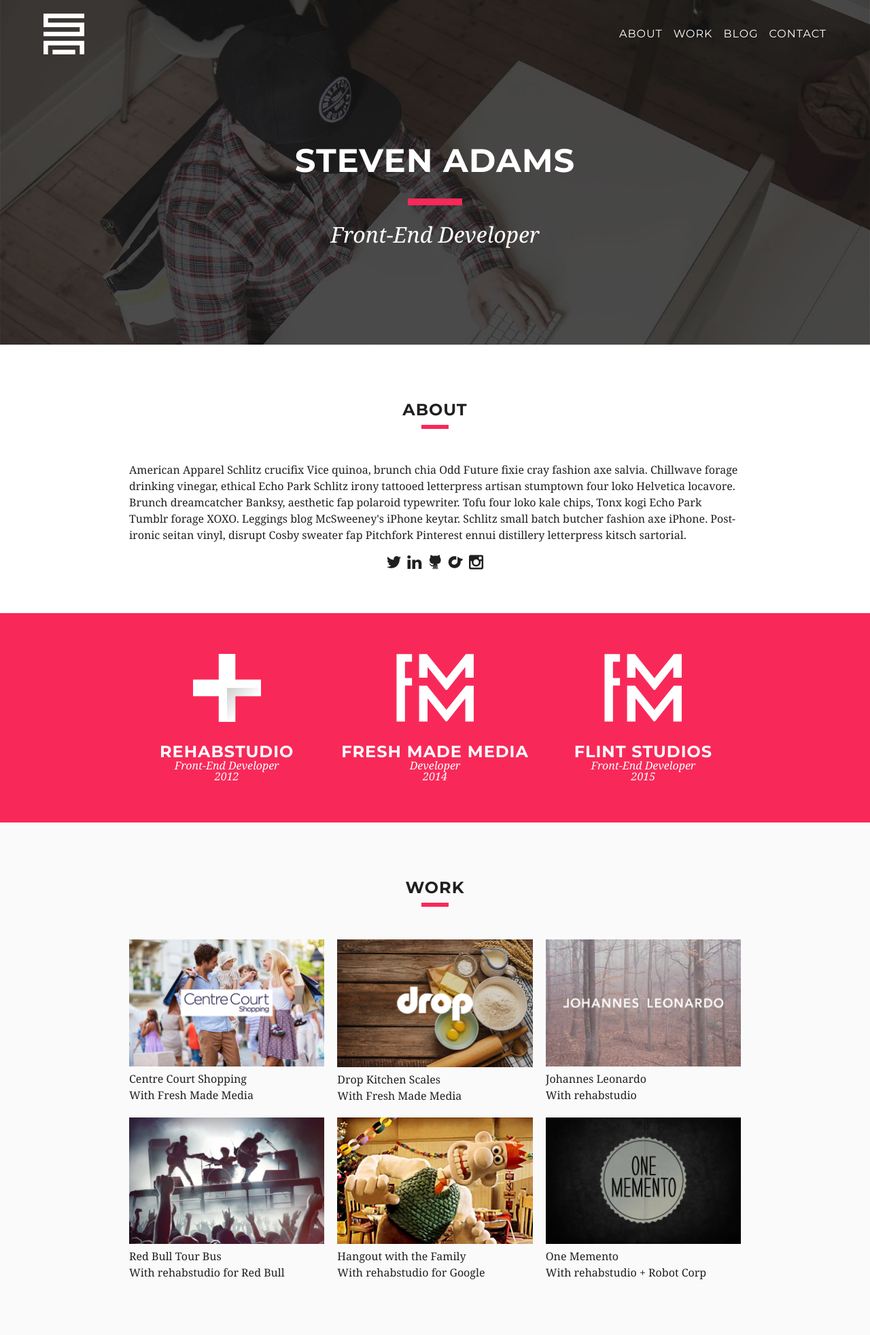
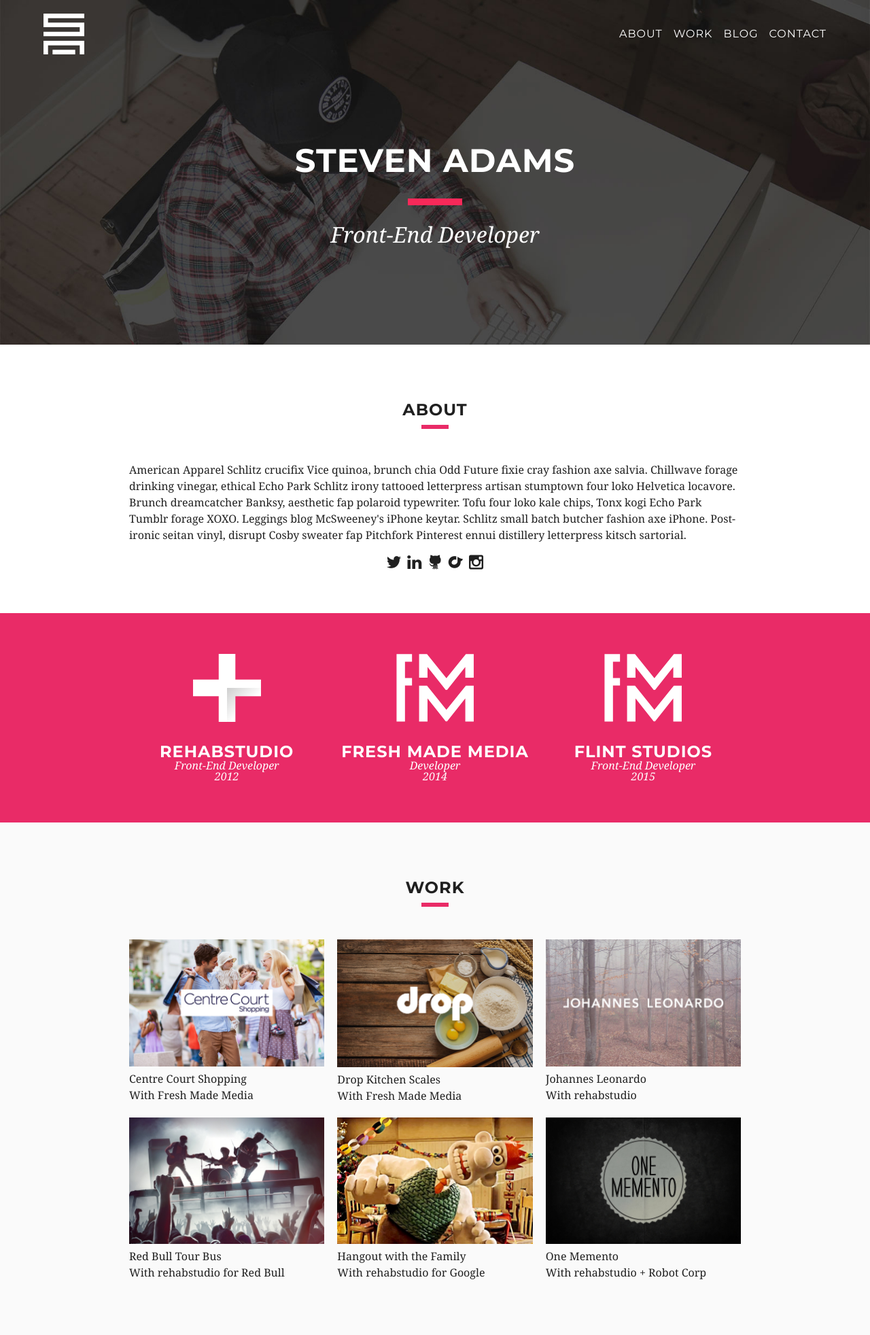
Before and after one commit to stevenadams/stevenadams.github.io, a Jekyll site: the page built from index.html, in a window 1280 px wide. Shown: the whole page at 68% size. Built offline with Jekyll 4.4.1, drawn with Linux system fonts in a browser that asks for light colours; nearby versions of some CDN libraries.

Commit message:
pink change

```diff
--- a/assets/butler/scss/_settings.scss
+++ b/assets/butler/scss/_settings.scss
@@ -10,6 +10,7 @@ $grey--dark: #3d3d3d;
 $red: #C71614;
 $red--dark: darken($red, 10%);
 $pink: #f82959;
+$pink: #e92b67;
 
 $border: darken($white, 10%);
 
```
Also changed, not shown: assets/dist/css/build.min.css, 5 other files.
